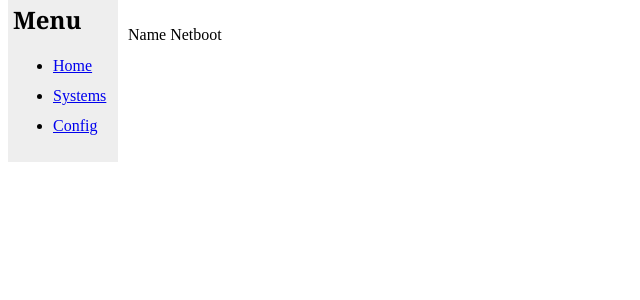
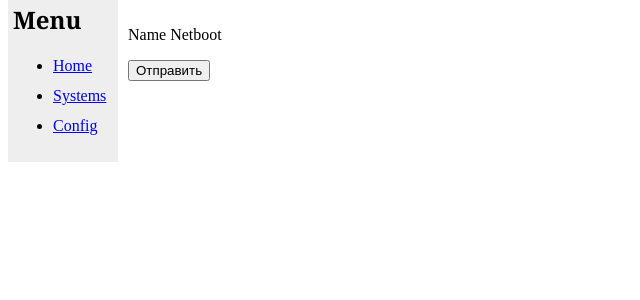
Before and after one commit to wlkl/cloud-plus, a Flask app: page /systems in a window 1280 px wide. Shown: the part 61-361 px from the top of the page, without its empty margins (0-640 px from the left). Run offline with Flask 2, Linux system fonts and the light colour scheme.

Commit message:
some changes

```diff
--- a/cloud/templates/systems.html
+++ b/cloud/templates/systems.html
@@ -5,8 +5,8 @@
         <p>Name Netboot</p>
     {% for system in sys_all %}
        <p>{{ system.name }}<input type="checkbox" name="cur_sys" value="{{ system.name }}" {% if system.netboot_enabled %} checked {% endif %}></p>
-       <input type="submit" value="Отправить">
     {% endfor %}
+        <input type="submit" value="Отправить">
     </form>
 </div>
 {% endblock %}
```
